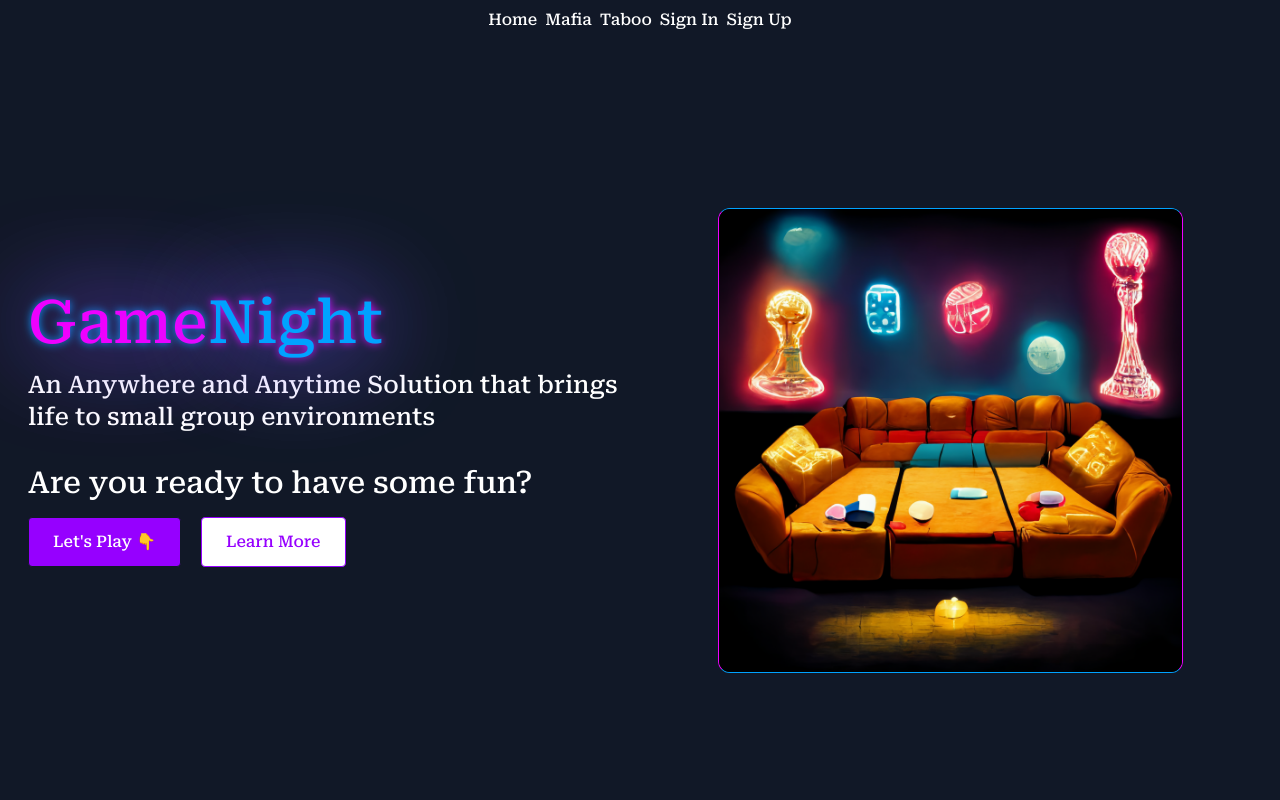
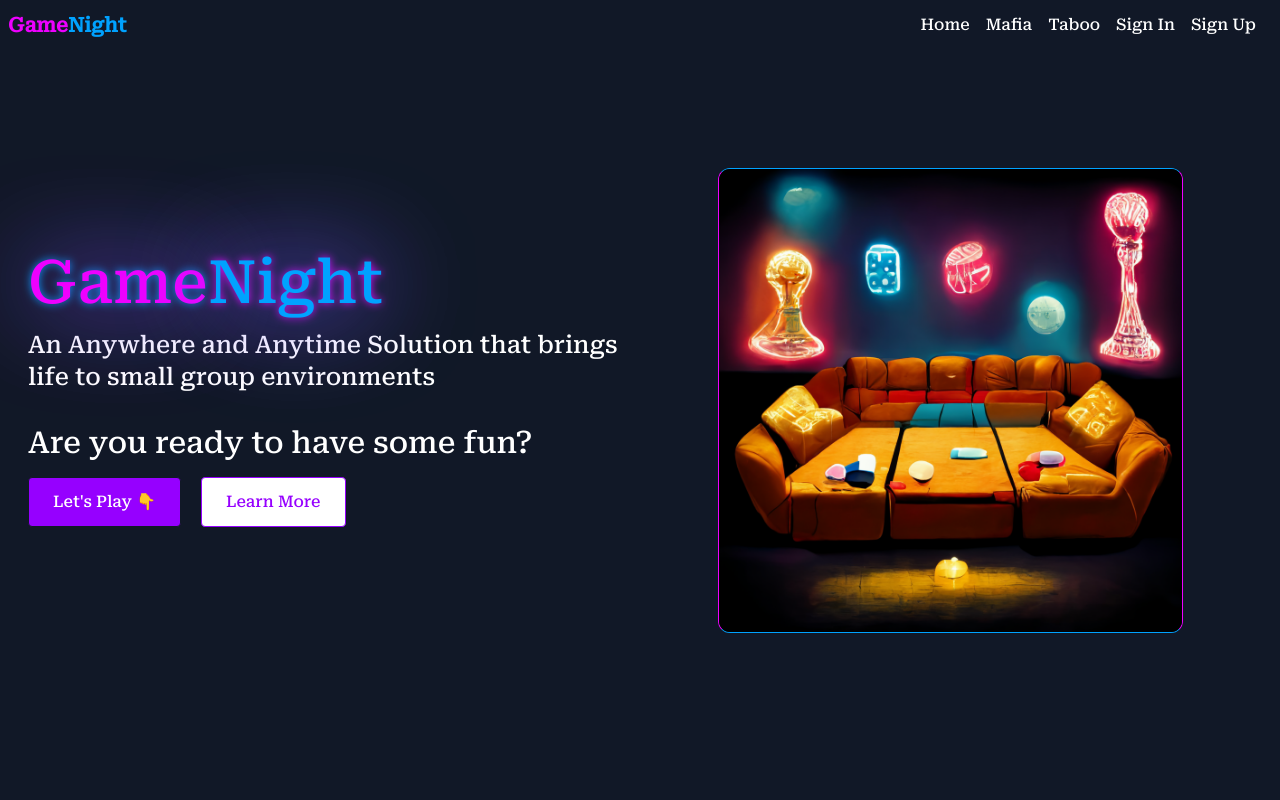
Before and after one commit to snipergz/GameNight, a React (Create React App) app in the folder frontend/: page / in a window 1280 px wide. Shown: the top 800 px of the page. Built offline with nearby package versions, Linux system fonts and the light colour scheme.

Commit message:
fixed alignment

```diff
--- a/frontend/src/components/Navbar.jsx
+++ b/frontend/src/components/Navbar.jsx
@@ -7,19 +7,53 @@ const Navbar = () => {
   const handleClick = () => setNav(!nav);
 
   return (
-    <ul className="text-white flex flex-col gap-1 p-2 lg:flex-row  lg:justify-center lg:gap-2">
+    <div className="w-screen text-white h-[50px] bg-navy z-10 fixed drop-shadow-lg">
+      <div className="px-2 flex justify-between items-center w-full h-full">
+        <div className="flex items-center">
+          <Link className="font-bold mr-4 hidden sm:block" to="/">
+            <span className="text-neonPink text-xl">Game</span>
+            <span className="text-neonBlue text-xl">Night</span>
+          </Link>
+        </div>
+        <div className="hidden md:flex pr-4 items-center gap-4">
           <Link to="/home" className="hover:text-neonBlue">
             Home
           </Link>
-      <Link to="/mafia" className="hover:text-neonPink ">
+          <Link to="/mafia" className="hover:text-neonPink">
             Mafia
           </Link>
-      <Link to="/taboo" className="hover:text-neonBlue ">
+          <Link to="/taboo" className="hover:text-neonBlue">
             Taboo
           </Link>
-      <button className="hover:text-neonPink text-left">Sign In</button>
-      <button className="hover:text-neonBlue text-left">Sign Up</button>
+          <button className="hover:text-neonPink">Sign In</button>
+          <button className="hover:text-neonBlue">Sign Up</button>
+        </div>
+        <div className="md:hidden mr-4 justify-start" onClick={handleClick}>
+          {!nav ? <HiOutlineViewList /> : <HiChevronDoubleUp />}
+        </div>
+      </div>
+
+      <ul
+        className={
+          !nav
+            ? "hidden"
+            : "absolute flex flex-col bg-navy w-full py-3 px-8 gap-2 "
+        }
+      >
+        <Link to="/home" className="hover:text-neonBlue border-b-2 w-12">
+          Home
+        </Link>
+        <Link className="border-b-2 w-12 border-zinc-300 " to="/mafia">
+          Mafia
+        </Link>
+        <Link className="border-b-2 w-12 border-zinc-300 " to="/taboo">
+          Taboo
+        </Link>
+
+        <button className="border-b-2 w-16 text-left">Sign In</button>
+        <button className=" border-b-2 w-16 text-left">Sign Up</button>
       </ul>
+    </div>
   );
 };
 
```
Lines whose indentation alone changed are shown as unchanged.
